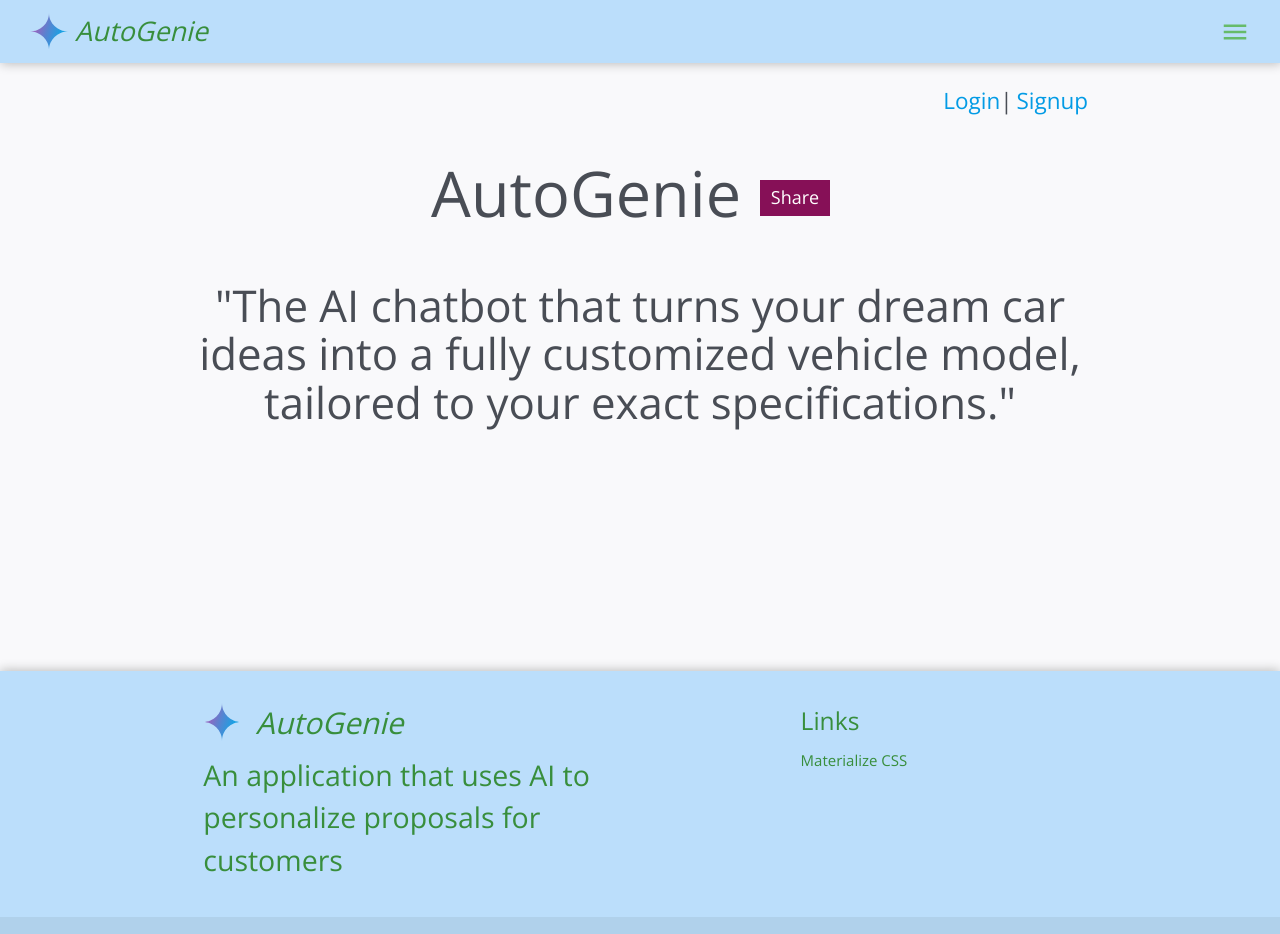
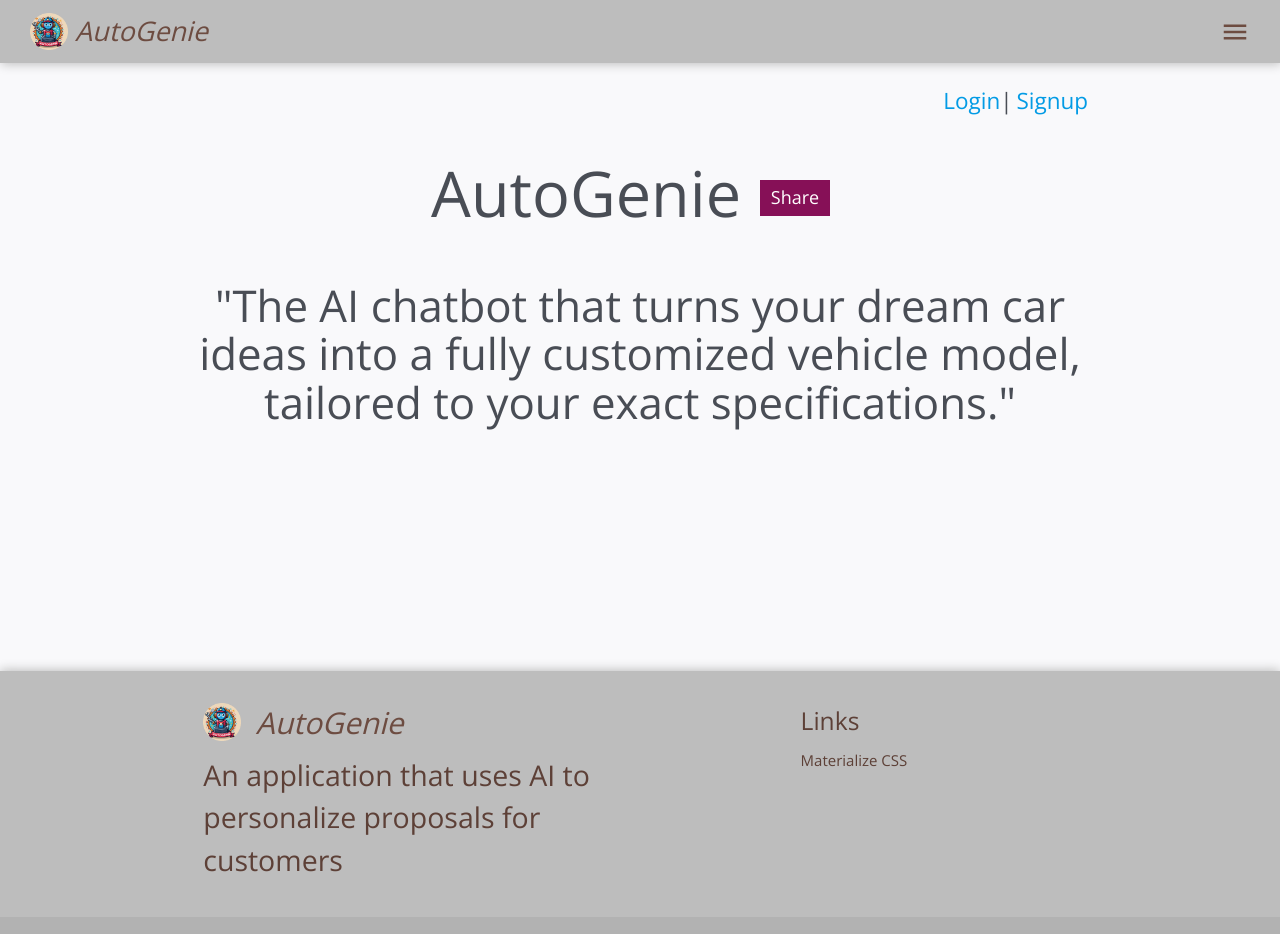
Before and after one commit to sudipta1254/hackathons, a React (Create React App) app: page / in a window 1280 px wide. Shown: the top 934 px of the page. Built offline with nearby package versions, Linux system fonts and the light colour scheme; no server answers; a web font is replaced by a local one.

Commit message:
Update color pallete

```diff
--- a/public/index.html
+++ b/public/index.html
@@ -2,7 +2,7 @@
 <html lang="en">
   <head>
     <meta charset="utf-8" />
-    <link rel="icon" type="image/x-icon" href="./spark.svg">
+    <link rel="icon" type="image/x-icon" href="./favicon.ico">
     <meta name="viewport" content="width=device-width, initial-scale=1" />
     <meta name="theme-color" content="#000000" />
     <meta name="description" content="Web site created using create-react-app" />
--- a/src/components/Footer.jsx
+++ b/src/components/Footer.jsx
@@ -1,10 +1,10 @@
 import React from 'react'
 import { Link } from 'react-router-dom';
-import spark from "../assets/spark.svg"
+import spark from "../assets/autogenie-512.png"
 
 const Footer = () => {
    return (
-      <footer className='page-footer blue lighten-4 green-text text-darken-2'>
+      <footer className='page-footer grey lighten-1 brown-text text-darken-2'>
          <div className='footer-main container'>
             <div className="row">
                <div className="col l6 s12 footer-heading">
@@ -17,13 +17,13 @@
                <div className="col l4 offset-l2 s12">
                   <h5 className="">Links</h5>
                   <ul className="">
-                     <li><a className="green-text text-darken-2" rel="noreferrer" target="_blank" href="//materializecss.com">Materialize CSS</a></li>
+                     <li><a className="brown-text text-darken-2" rel="noreferrer" target="_blank" href="//materializecss.com">Materialize CSS</a></li>
                   </ul>
                </div>
             </div>
          </div>
          <div className="footer-copyright">
-            <div className="container green-text text-darken-2 center">
+            <div className="container brown-text text-darken-2 center">
                © { new Date().getFullYear() } Copyright | The AI Garage
             </div>
          </div>
--- a/src/components/Header.jsx
+++ b/src/components/Header.jsx
@@ -1,5 +1,5 @@
 import React, { useEffect } from 'react'
-import spark from "../assets/spark.svg"
+import spark from "../assets/autogenie-512.png"
 import { Link } from "react-router-dom"
 import { logout } from '../utils/logout'
 import $ from "jquery"
@@ -19,14 +19,14 @@
    }, [])
 
    return (
-      <header className="header blue lighten-4 green-text text-darken-2" style={flex}>
+      <header className="header grey lighten-1" style={flex}>
          <div className="app-logo-text">
             <img src={spark} alt="app logo" />
             <p><Link to="/">AutoGenie</Link></p>
          </div>
          <div>
             <a href='#!' data-target="slide-nav" className="sidenav-trigger">
-               <i className="material-icons green-text text-lighten-1 small">menu</i>
+               <i className="material-icons brown-text text-darken-1 small">menu</i>
             </a>
          </div>
          <ul className="sidenav" id="slide-nav">
--- a/src/components/genAI/Chatbot.jsx
+++ b/src/components/genAI/Chatbot.jsx
@@ -5,7 +5,6 @@
 import "materialize-css/dist/css/materialize.min.css"
 import { GoogleGenerativeAI } from "@google/generative-ai";
 import MarkDown from "react-markdown"
-import spark from "../../assets/spark.svg"
 import $ from "jquery"
 import "../../index.css"
 
@@ -19,7 +18,11 @@
    const [input2, setInput2] = useState("")
    const [error, setError] = useState("")
    const [loading, setLoading] = useState(false)
-   const [history, setHistory] = useState([])
+   const [history, setHistory] = useState([
+      { role: "user", parts:
+         [{text: "From now your name is 'AutoGenie'. Whenever user calls you for first time response with your name."}]
+      }
+   ])
 
    useEffect(() => {
       navigate(!user?.logged && "/")
@@ -79,22 +82,21 @@
          <div className="message-text">
             { error }
          </div>
-         <div className="data-container">
+         <div className="data-container card-panel">
             { !input2 && <div className="dummyText">
                <div className="dummy-intro">
                   <h3>Hello, {user.email}</h3>
-                  <img src={spark} alt="spark" style={{width:"2.5rem"}} />
                </div>
                <h4>How can I help you?</h4>
             </div> }
             <div className="conversation">
                {history.map(({role, parts}, index) => (
-                  <div
+                  index ? <div
                      key={index}
                      className={`message ${role === 'user' ? 'user-message' : 'ai-message'}`}
                   >
                      <MarkDown>{parts[0].text}</MarkDown>
-                  </div>
+                  </div> : null
                ))}
             </div>
          </div>
--- a/src/index.css
+++ b/src/index.css
@@ -1,6 +1,11 @@
+:root {
+  --color1: #494d55;
+  --header-footer-text: #6d4c41;
+}
+
 body {
   margin: 0;
-  color: #494d55;
+  color: var(--color1);
   background: #f9f9fb;
   font-family: "Open Sans", sans-serif;
   -webkit-font-smoothing: antialiased;
@@ -21,7 +26,6 @@
   margin: 0 auto;
   padding: 0 2rem;
   align-items: center;
-  background: #1d8ef6;
   justify-content: space-between;
   box-shadow: 1px 1px 10px #bbb;
 }
@@ -42,7 +46,7 @@
   z-index: 1001;
 }
 .app-logo-text a {
-  color: #388E3C !important;
+  color: var(--header-footer-text) !important;
   font-size: 1.8rem;
   font-style: italic;
   margin: auto .5rem;
@@ -140,8 +144,8 @@
 .swiper p {
   font-size: 1.5rem;
   margin: 0;
-  text-shadow: 0 0 7px rgba(255, 255, 255, .3),
-              0 0 3px rgba(255, 255, 255, .3);
+  text-shadow: 0 0 7px rgba(255, 255, 255, 0.302),
+              0 0 3px rgba(255, 255, 255, 0.3);
 }
 .swiper-inner {
   height: 2.9rem;
@@ -180,7 +184,7 @@
 .Dashboard hr {
   width: 85%;
   margin: 2.2rem auto;
-  background: #494d55;
+  background: var(--color1);
 }
 
 .Dashboard h4,
@@ -250,7 +254,7 @@
 }
 
 .ai-link a {
-  color: #494d55;
+  color: var(--color1);
   margin: 0 2rem;
 }
 
@@ -258,6 +262,7 @@
 /* Chatbot */
 
 .Chatbot.container {
+  color: #000;
   width: 100%;
   height: 100%;
   max-width: 800px;
@@ -296,6 +301,9 @@
   text-align: center;
   border-radius: 5rem;
   background: #ece9e9;
+  box-shadow: 0 2px 2px 0 #00000024,
+              0 3px 1px -2px #0000001f,
+              0 1px 5px 0 #00000033;
 }
 
 .conversation {
@@ -335,14 +343,15 @@
   align-items: center;
   justify-content: center;
   border-radius: 50%;
-  color: #999;
+  color: #828282;
   cursor: pointer;
   background: #ece9e9;
 }
 .Chatbot-btn:active {
   background: #ccc;
 }
-.chatbot-btn-rotate {
+.Chatbot-btn.chatbot-btn-rotate {
+  color: #000;
   animation: rotate 2s linear infinite;
 }
 @keyframes rotate {
@@ -378,7 +387,7 @@
   margin: 1rem;
 }
 .footer-app-name a {
-  color: #388E3C !important;
+  color: var(--header-footer-text) !important;
   font-size: 2rem;
   font-style: italic;
 }
```
Also changed, not shown: src/assets/autogenie-512.png (added), 1 other file (tests, documents, lock files or other folders).
